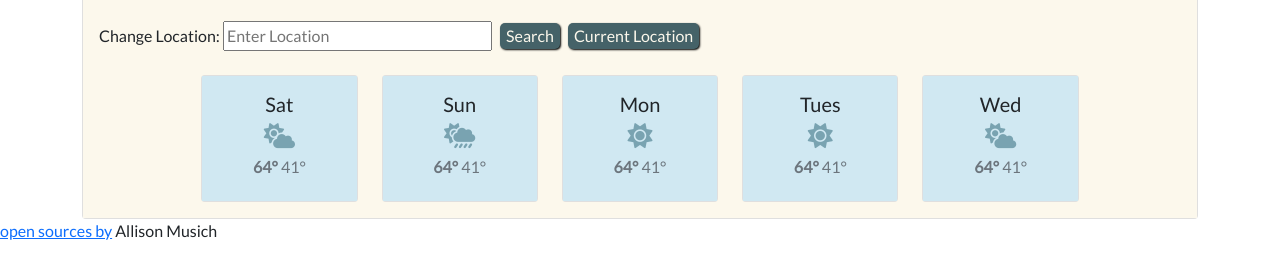
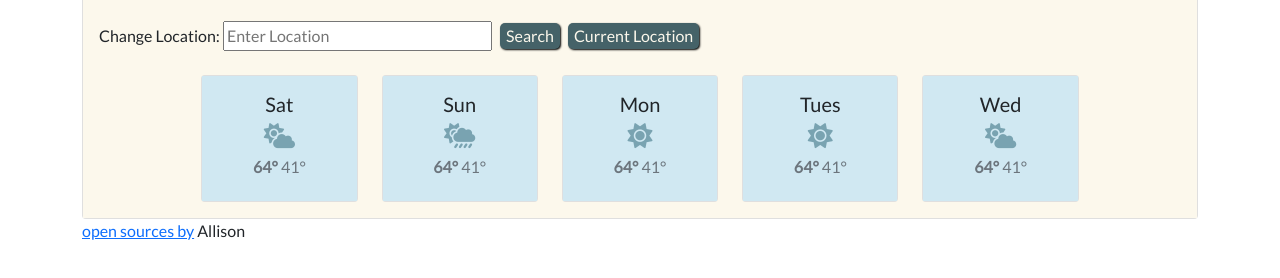
Before and after one commit to amusich25/weather-app, a plain HTML site: page index.html in a window 1280 px wide. Shown: the part 226-504 px from the top of the page. Drawn offline with nearby package versions, Linux system fonts and the light colour scheme; no server answers.

Commit message:
Moved open source link inside container

```diff
--- a/index.html
+++ b/index.html
@@ -110,9 +110,11 @@
     </div>
 </div>
 </div>
+<p>
+        <a href="https://github.com/amusich25/weather-app">open sources by</a> Allison
+    </p>
     </div>
-    <p>
-        <a href="https://github.com/amusich25/weather-app">open sources by</a> Allison Musich</p>
+
     <script src="src/index.js"></script>
   </body>
 </html>
```
